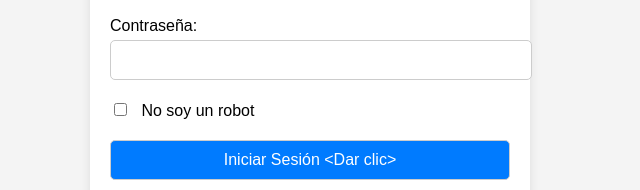
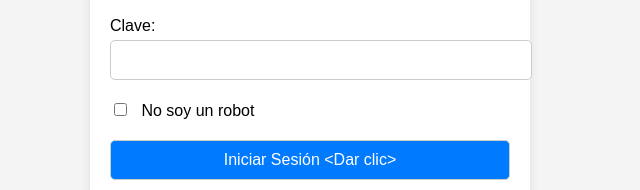
Before and after one commit to MarceloPintadoTES/SiteMenu, a plain HTML site: page index.html in a window 1280 px wide. Shown: the part 204-394 px from the top of the page, 330-970 px from the left. Drawn offline with Linux system fonts and the light colour scheme.

Commit message:
Cambio de nombre del campo clave

```diff
--- a/index.html
+++ b/index.html
@@ -75,7 +75,7 @@
             <input type="text" id="username" name="username" required>
         </div>
         <div class="form-group">
-            <label for="password">Contraseña:</label>
+            <label for="password">Clave:</label>
             <input type="password" id="password" name="password" required>
         </div>
         <div class="captcha">
```
